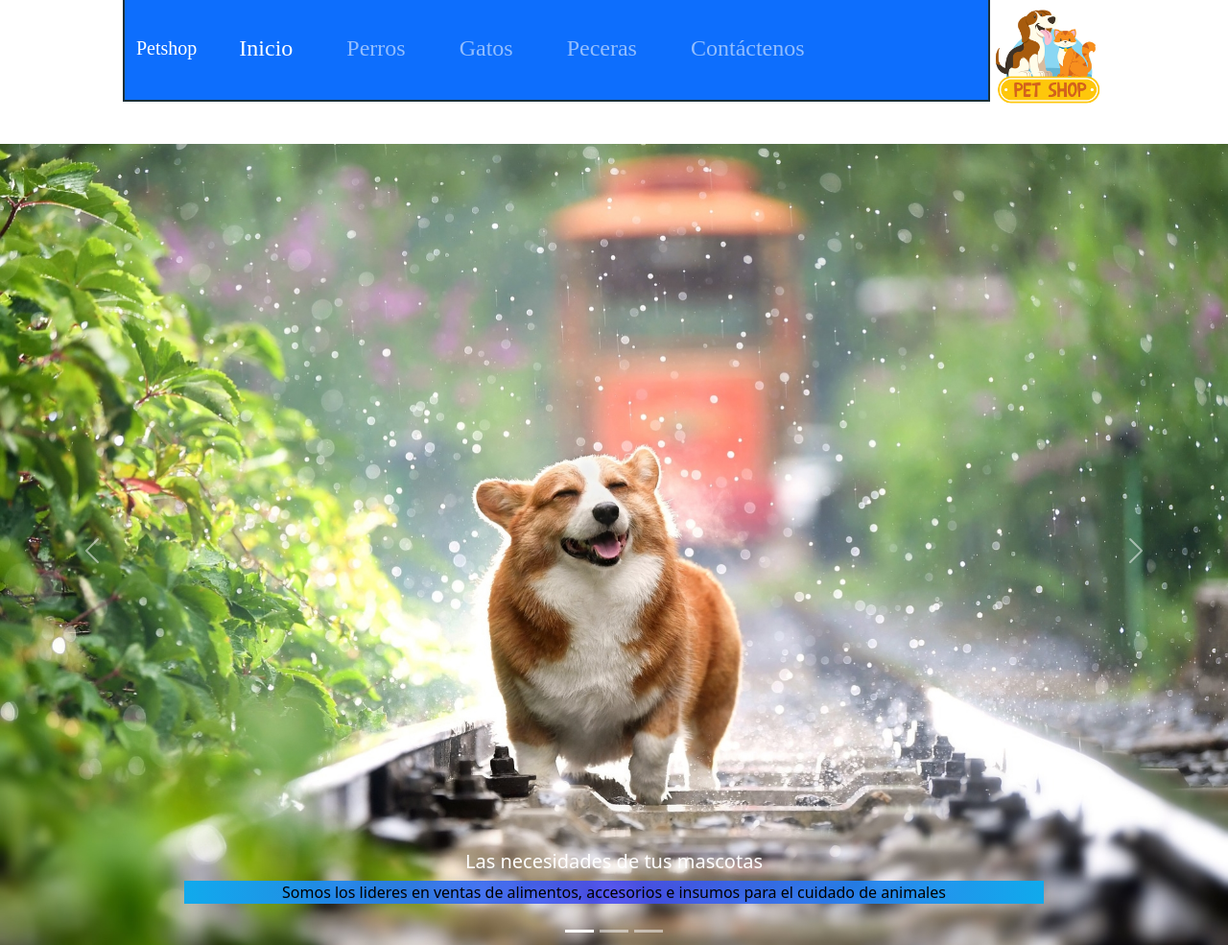
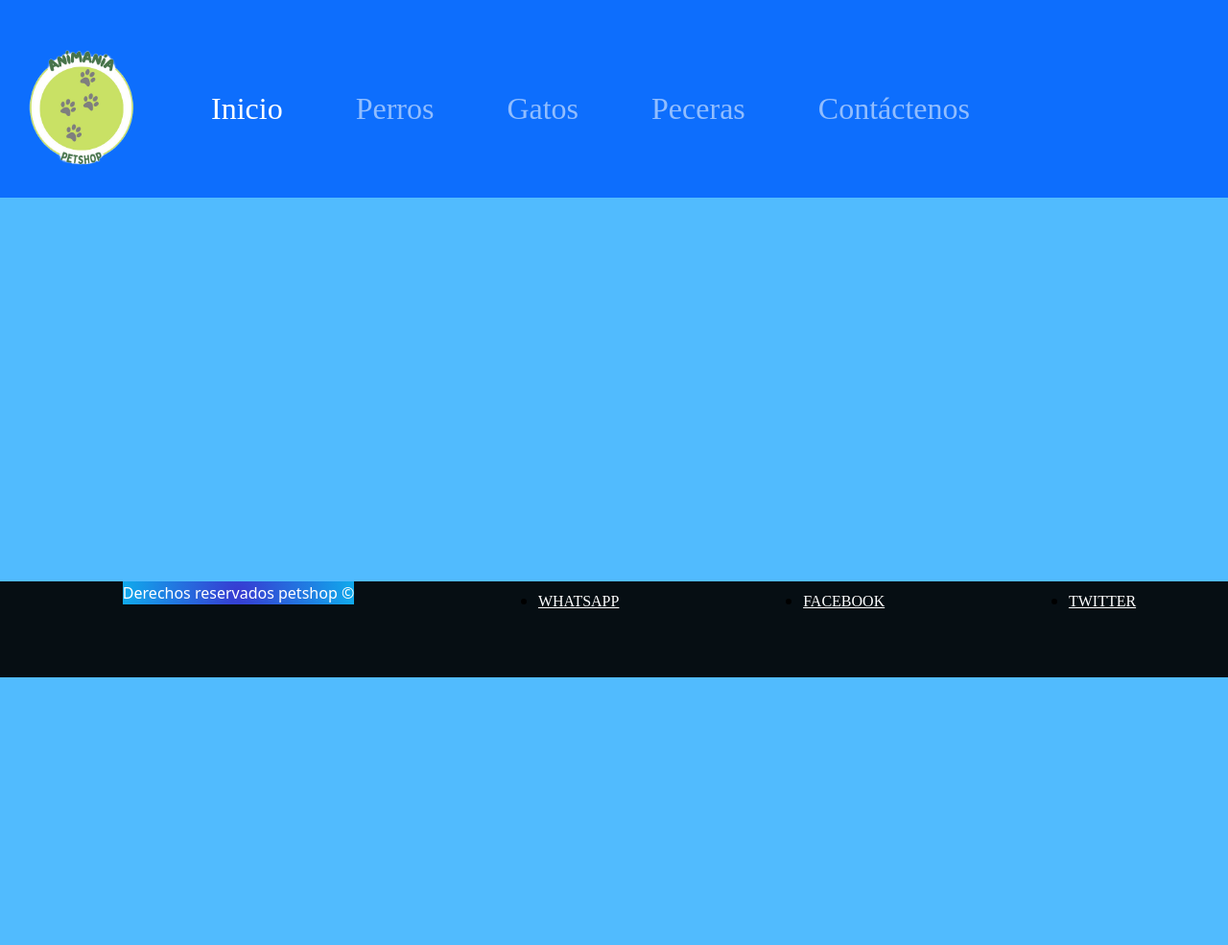
Before and after one commit to Juani099/Proyecto-final---Juan-Villalobos, a website: page index.html in a window 1280 px wide. Shown: the top 985 px of the page at 96% size. After the commit the page ends 800 px from the top, so only its background shows below. Drawn offline with nearby package versions, Linux system fonts and the light colour scheme.

Commit message:
Arreglé la navbar

```diff
--- a/css/style.css
+++ b/css/style.css
@@ -1,121 +1,151 @@
 * {
   margin: 0;
   padding: 0;
-  box-sizing: border-box; }
+  box-sizing: border-box;
+}
+
+/* NAVBAR Y LOGO */
 
 .navlocal {
   display: flex;
   justify-content: center;
   align-items: center;
-  border: #1b3039 solid 2px;
-  width: 100%; }
-  .navlocal div ul li {
-    padding: 20px;
-    font-size: x-large;
-    font-family: 'EB Garamond', serif; }
-    .navlocal div ul li:hover {
-      transform: scale(1.5); }
+  font-size: xx-large;
+}
 
+.navlocal ul li {
+  padding: 30px;
+}
+
+.nav-item{
+  transition: all 0.4s;
+  margin-top: 20px;
+}
+.nav-item:hover{
+transform: scale(1.1);
+}
+
+/* LOGO */
+
+.logo {
+  transition: all 1s;
+  margin-top: 20px;
+  width: auto;
+  height: auto;
+}
+.logo img:hover {
+  transform: scale(1.5);
+}
+
+/* FOOTER */
 .footer {
   background-color: rgba(0, 0, 0, 0.925);
-  height: 75px;
-  margin-top: 700px; }
+  height: 100px;
+  margin-top: 400px;
+}
 .footer ul {
   color: black;
   display: flex;
   align-items: center;
-    justify-content: space-around; }
+  justify-content: space-around;
+}
 .footer ul p {
-      color: white; }
+  color: white;
+}
 .footer ul li a {
-      color: white; }
+  color: white;
+}
 
 .cardp {
   background-color: #10aaec;
   transition: 0.3s;
-  border-radius: 10px; }
+  border-radius: 10px;
+}
 .cardp:hover {
   transform: scale(1.1);
   background-color: #8cdbff;
-    transition: 0.3s; }
+  transition: 0.3s;
+}
 
 .cardg {
   background-color: #10aaec;
   transition: 0.3s;
-  border-radius: 10px; }
+  border-radius: 10px;
+}
 .cardg:hover {
   transform: scale(1.1);
   background-color: #cc40f7;
-    transition: 0.3s; }
+  transition: 0.3s;
+}
 
 .cardz {
   background-color: #10aaec;
   transition: 0.3s;
-  border-radius: 10px; }
+  border-radius: 10px;
+}
 .cardz:hover {
   transform: scale(1.1);
   background-color: #ff6842;
-    transition: 0.3s; }
+  transition: 0.3s;
+}
 
 .cartas {
-  margin-top: 50px; }
+  margin-top: 50px;
+}
 .cartas div {
-    padding: 15px; }
+  padding: 15px;
+}
 
 .carrousel {
   display: flex;
   justify-content: center;
   align-items: center;
-  margin-top: 50px;
+  margin-top: 200px;
   margin-left: 0%;
-  margin-right: 0%; }
+  margin-right: 0%;
+}
 
-.header {
-  display: flex;
-  justify-content: center;
-  align-items: center;
-  height: 100px;
-  padding: 5px 10%;
-  width: 100%; }
-  .header .logo {
-    cursor: pointer; }
-    .header .logo img {
-      height: 120px;
-      width: auto;
-      transition: all 0.3s;
-      margin-top: 20px; }
-      .header .logo img:hover {
-        transform: scale(1.2); }
+/* MEDIAS */
 
 @media (max-width: 500px) {
   .footer ul {
     display: grid;
-    grid-template-columns: 1, 1fr; }
+    grid-template-columns: 1, 1fr;
+  }
   .footer ul li {
     display: flex;
-      justify-content: center; } }
+    justify-content: center;
+  }
+}
 
 @media (max-width: 900px) {
   .galeria {
     display: grid;
-    grid-template-columns: 50% 50%; } }
+    grid-template-columns: 50% 50%;
+  }
+}
 
 @media (max-width: 600px) {
   .galeria {
     display: grid;
-    grid-template-columns: 1fr; }
+    grid-template-columns: 1fr;
+  }
   .section iframe {
     width: auto;
-    height: auto; } }
+    height: auto;
+  }
+}
 
 input {
   background-color: #8cdbff;
   border: none;
-  transition: 1s; }
+  transition: 1s;
+}
 input:focus {
   background-color: white;
   border: none;
-    transform: scale(1.1); }
+  transform: scale(1.1);
+}
 
 h2 {
   font-family: "Source Sans Pro", sans-serif;
@@ -124,48 +154,66 @@ h2 {
   color: blue;
   border: 5px solid black;
   background-color: black;
-  margin-top: 25px; }
+  margin-top: 25px;
+}
 
 h1 {
-  font-family: "Oswald", sans-serif; }
+  font-family: "Oswald", sans-serif;
+}
 
 a {
-  font-family: 'EB Garamond', serif; }
+  font-family: "EB Garamond", serif;
+}
 
 p {
   color: black;
   font-size: medium;
-  background: radial-gradient(circle, rgba(65, 65, 247, 0.836) 0%, #10aaec 100%); }
+  background: radial-gradient(
+    circle,
+    rgba(65, 65, 247, 0.836) 0%,
+    #10aaec 100%
+  );
+}
+
+.body-index {
+  background-color: #51bbfe;
+}
 
 .body-perros {
   background-image: url(https://cdn.pixabay.com/photo/2016/04/05/13/55/design-1309492_960_720.png);
   background-repeat: no-repeat;
   background-position: center;
-  background-size: cover; }
+  background-size: cover;
+}
 
 .body-gatos {
   background-image: url(https://cdn.pixabay.com/photo/2016/04/05/13/55/design-1309492_960_720.png);
   background-repeat: no-repeat;
   background-position: center;
-  background-size: cover; }
+  background-size: cover;
+}
 
 .body-peceras {
   background-image: url(https://cdn.pixabay.com/photo/2016/04/05/13/55/design-1309492_960_720.png);
   background-repeat: no-repeat;
   background-position: center;
-  background-size: cover; }
+  background-size: cover;
+}
 
 .body-form {
   background-image: url(https://cdn.pixabay.com/photo/2016/04/05/13/55/design-1309492_960_720.png);
   background-repeat: no-repeat;
   background-position: center;
-  background-size: cover; }
+  background-size: cover;
+}
 
 .section {
   display: flex;
   align-items: center;
   justify-content: center;
   flex-direction: column;
-  text-align: center; }
+  text-align: center;
+}
 .section h2 {
-    text-align: center; }
+  text-align: center;
+}
--- a/index.html
+++ b/index.html
@@ -26,8 +26,10 @@
         <!-- NAVBAR -->
 
         <nav class="navlocal navbar navbar-expand-lg navbar-dark bg-primary">
+            <div class="logo">
+                <img src="../Img/Mi proyecto.png" alt="Logo de la marca" width="170" height="170">
+            </div>
             <div class="container-fluid">
-                <a class="navbar-brand" href="#">Petshop</a>
                 <button class="navbar-toggler" type="button" data-bs-toggle="collapse"
                     data-bs-target="#navbarSupportedContent" aria-controls="navbarSupportedContent"
                     aria-expanded="false" aria-label="Toggle navigation">
@@ -54,14 +56,10 @@
                 </div>
             </div>
         </nav>
-        <div class="logo">
-            <img src="./Img/istockphoto-1041835006-170667a.jpg" alt="Logo de la marca">
-        </div>
     </header>
 
-
     <!-- CARROUSEL -->
-    <section class="carrousel">
+    <!-- <section class="carrousel">
         <div id="carouselExampleCaptions" class="carousel slide" data-bs-ride="false">
             <div class="carousel-indicators">
                 <button type="button" data-bs-target="#carouselExampleCaptions" data-bs-slide-to="0" class="active"
@@ -106,7 +104,7 @@
                 <span class="visually-hidden">Next</span>
             </button>
         </div>
-    </section>
+    </section> -->
 
 
     <!-- Footer // Pie de página -->
```
Also changed, not shown: Pages/contactenos.html (+3 -5 lines), Pages/gatos.html (+3 -5 lines), Pages/peceras.html (+3 -5 lines), Pages/perros.html (+5 -5 lines), package.json (+9 -1 lines), Img/Mi proyecto.png (added), Img/gato-sorprendido.png (deleted), Img/husky.png (deleted). Lines whose indentation alone changed are shown as unchanged.
